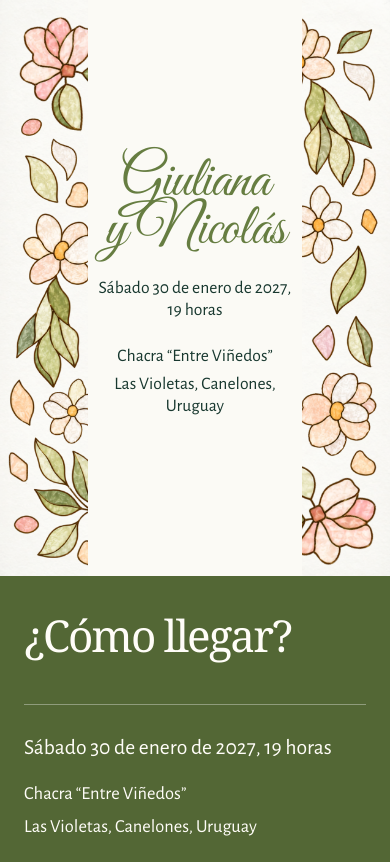
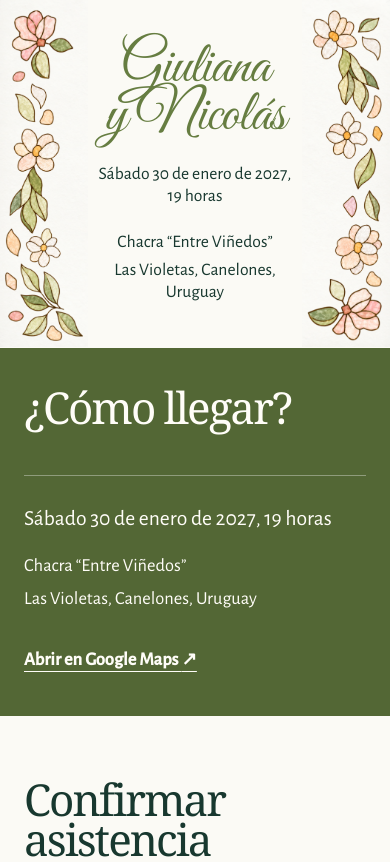
Before and after one commit to giuliana-nicolas/giuliana-nicolas, a plain HTML site: page index.html in a window 390 px wide. Shown: the top 862 px of the page. Drawn offline with nearby package versions, Linux system fonts and the light colour scheme; a web font is replaced by a local one.

Commit message:
Fix mobile floral layout

```diff
--- a/styles.css
+++ b/styles.css
@@ -224,13 +224,17 @@ a:focus-visible {
 @media (max-width: 700px) {
   .invitation {
     grid-template-columns: 5.5rem minmax(0, 1fr) 5.5rem;
-    min-height: 36rem;
+    min-height: 21.72rem;
   }
 
   .flowers {
-    height: 36rem;
-    object-fit: cover;
+    height: auto;
+    aspect-ratio: 475 / 1875;
+    object-fit: contain;
   }
+
+  .flowers--left { object-position: left bottom; }
+  .flowers--right { object-position: right bottom; }
 
   .names-text {
     font-size: clamp(3.25rem, 15vw, 6rem);
```
